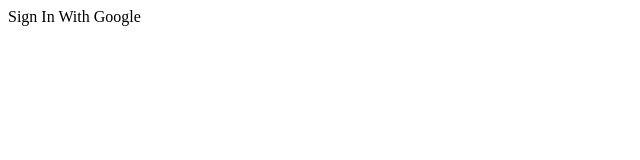
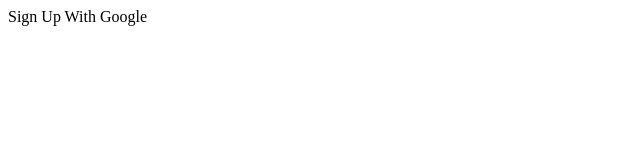
Before and after one commit to dylanak/Scripter, a plain HTML site: page signup.html in a window 1280 px wide. Shown: the full height of the page, 0-640 px from the left. Drawn offline with Linux system fonts and the light colour scheme.

Commit message:
Update signup.html

```diff
--- a/signup.html
+++ b/signup.html
@@ -1,7 +1,7 @@
 <!doctype html>
 <html>
 	<body>
-		<div class="g-signin2">Sign In With Google</div>
+		<div class="g-signin2">Sign Up With Google</div>
 		<script src="https://apis.google.com/js/platform.js" async defer></script>
 	</body>
 </html>
```
